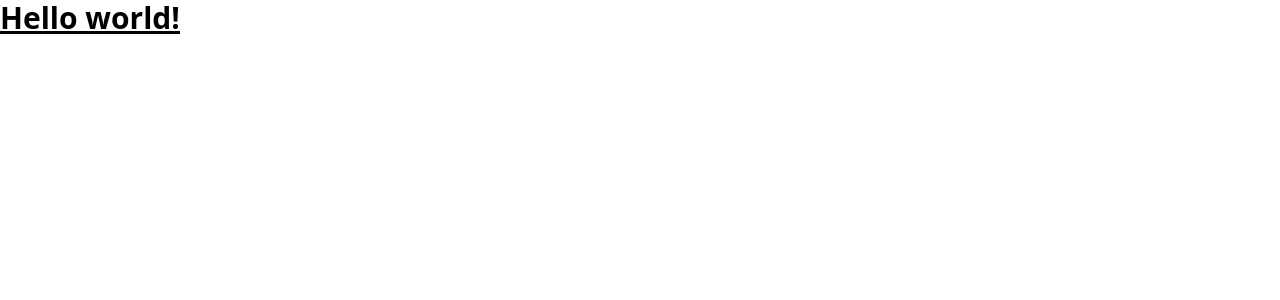
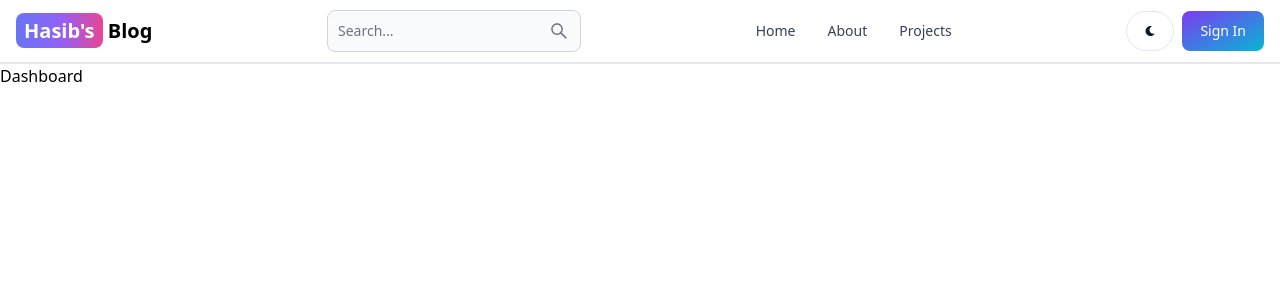
Before and after one commit to abdulhasibn/MERN-blog, a React (Vite) app in the folder client/: page /dashboard in a window 1280 px wide. Shown: the top 300 px of the page. Built offline with nearby package versions, Linux system fonts and the light colour scheme.

Commit message:
Create Header component

```diff
--- a/client/package.json
+++ b/client/package.json
@@ -10,8 +10,11 @@
     "preview": "vite preview"
   },
   "dependencies": {
+    "flowbite-react": "^0.7.2",
     "react": "^18.2.0",
-    "react-dom": "^18.2.0"
+    "react-dom": "^18.2.0",
+    "react-icons": "^5.0.1",
+    "react-router-dom": "^6.21.3"
   },
   "devDependencies": {
     "@types/react": "^18.2.43",
--- a/client/src/App.jsx
+++ b/client/src/App.jsx
@@ -1,3 +1,24 @@
+import { BrowserRouter, Routes, Route } from "react-router-dom";
+import About from "./pages/About";
+import SignIn from "./pages/SignIn";
+import SignUp from "./pages/SignUp";
+import Dashboard from "./pages/Dashboard";
+import Projects from "./pages/Projects";
+import Home from "./pages/Home";
+import Header from "./components/Header";
+
 export default function App() {
-  return <h1 className="text-3xl font-bold underline">Hello world!</h1>;
+  return (
+    <BrowserRouter className="text-3xl font-bold underline">
+      <Header />
+      <Routes>
+        <Route path="about" element={<About />} />
+        <Route path="projects" element={<Projects />} />
+        <Route path="dashboard" element={<Dashboard />} />
+        <Route path="sign-in" element={<SignIn />} />
+        <Route path="sign-up" element={<SignUp />} />
+        <Route path="home" element={<Home />} />
+      </Routes>
+    </BrowserRouter>
+  );
 }
--- /dev/null
+++ b/client/src/components/Header.jsx
@@ -0,0 +1,49 @@
+import React from "react";
+import { Navbar, TextInput, Button } from "flowbite-react";
+import { Link } from "react-router-dom";
+import { AiOutlineSearch } from "react-icons/ai";
+import { FaMoon } from "react-icons/fa";
+
+export default function Header() {
+  return (
+    <Navbar className="border-b-2">
+      <Link
+        to="/"
+        className="self-center whitespace-nowrap text-sm sm:text-xl font-semibold dark:text-white"
+      >
+        <span className="px-2 py-1 bg-gradient-to-r from-indigo-500 via-purple-500 to-pink-500 rounded-lg text-white">
+          Hasib's
+        </span>{" "}
+        Blog
+      </Link>
+      <TextInput
+        type="text"
+        placeholder="Search..."
+        rightIcon={AiOutlineSearch}
+        className="hidden lg:inline"
+      />
+      <Button className="w-12 h-10 lg:hidden" pill color="gray">
+        <AiOutlineSearch />
+      </Button>
+      <div className="flex gap-2 order-2">
+        <Button className="w-12 h-10 hidden sm:inline" color="gray" pill>
+          <FaMoon />
+        </Button>
+        <Link to="/sign-in">
+          <Button gradientDuoTone="purpleToBlue">Sign In</Button>
+        </Link>
+      </div>
+      <Navbar.Collapse>
+        <Navbar.Link>
+          <Link to="/">Home</Link>
+        </Navbar.Link>
+        <Navbar.Link>
+          <Link to="/">About</Link>
+        </Navbar.Link>
+        <Navbar.Link>
+          <Link to="/">Projects</Link>
+        </Navbar.Link>
+      </Navbar.Collapse>
+    </Navbar>
+  );
+}
--- /dev/null
+++ b/client/src/pages/About.jsx
@@ -0,0 +1,5 @@
+import React from "react";
+
+export default function About() {
+  return <div>About</div>;
+}
--- /dev/null
+++ b/client/src/pages/Dashboard.jsx
@@ -0,0 +1,5 @@
+import React from "react";
+
+export default function Dashboard() {
+  return <div>Dashboard</div>;
+}
--- /dev/null
+++ b/client/src/pages/Home.jsx
@@ -0,0 +1,5 @@
+import React from "react";
+
+export default function Home() {
+  return <div>Home</div>;
+}
--- /dev/null
+++ b/client/src/pages/Projects.jsx
@@ -0,0 +1,5 @@
+import React from "react";
+
+export default function Projects() {
+  return <div>Projects</div>;
+}
--- /dev/null
+++ b/client/src/pages/SignIn.jsx
@@ -0,0 +1,5 @@
+import React from "react";
+
+export default function SignIn() {
+  return <div>SignIn</div>;
+}
--- /dev/null
+++ b/client/src/pages/SignUp.jsx
@@ -0,0 +1,5 @@
+import React from "react";
+
+export default function SignUp() {
+  return <div>SignUp</div>;
+}
--- a/client/tailwind.config.js
+++ b/client/tailwind.config.js
@@ -1,8 +1,12 @@
 /** @type {import('tailwindcss').Config} */
 export default {
-  content: ["./index.html", "./src/**/*.{js,ts,jsx,tsx}"],
+  content: [
+    "./index.html",
+    "./src/**/*.{js,ts,jsx,tsx}",
+    "./node_modules/flowbite-react/**/*.{js,ts,jsx,tsx}",
+  ],
   theme: {
     extend: {},
   },
-  plugins: [],
+  plugins: [require("flowbite/plugin")],
 };
```
Also changed, not shown: 1 other file (tests, documents, lock files or other folders).
